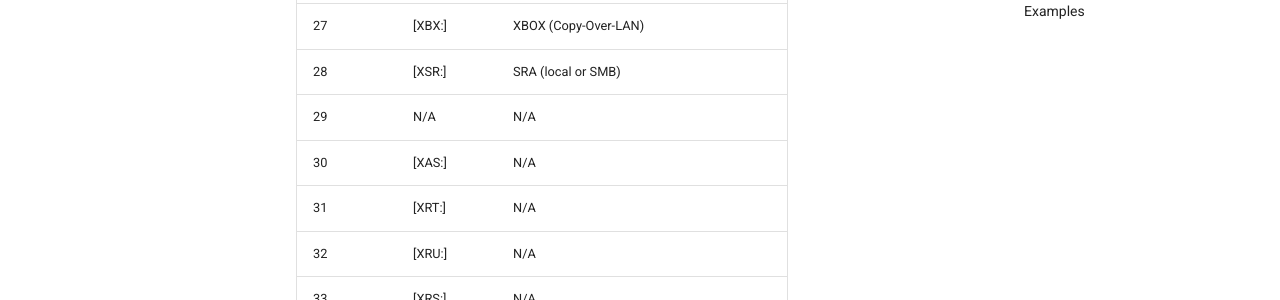
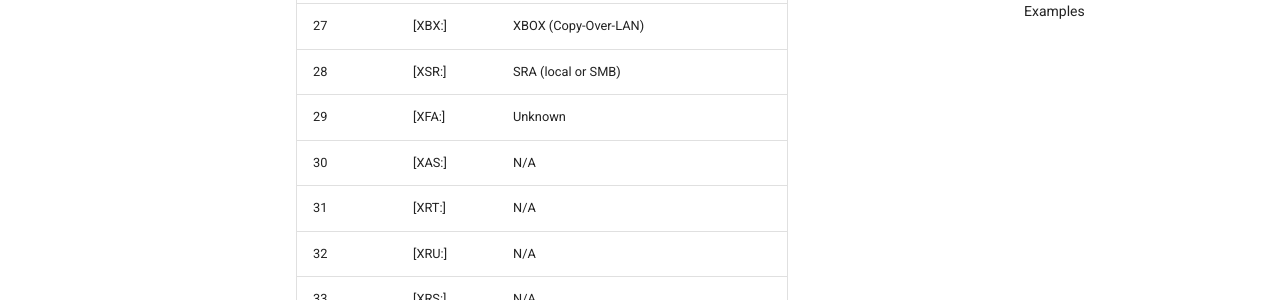
Before and after one commit to xboxoneresearch/wiki, an MkDocs documentation site: the page built from docs/xcrdutil.md, in a window 1280 px wide and 900 px high, scrolled down 1717 px. Shown: the part 151-451 px from the top of the window. Built offline with MkDocs 1.6.1 and Material for MkDocs 9.7.7, drawn with Linux system fonts in a browser that asks for light colours.

Commit message:
Add name to XCRD ID 29

```diff
--- a/docs/xcrdutil.md
+++ b/docs/xcrdutil.md
@@ -42,7 +42,7 @@ XCRDutil allows specifying remote paths, in HostOS, via two notations:
 |26      |[XE7:]     | USB External Storage
 |27      |[XBX:]     | XBOX (Copy-Over-LAN)
 |28      |[XSR:]     | SRA (local or SMB)
-|29      |N/A        | N/A
+|29      |[XFA:]     | Unknown
 |30      |[XAS:]     | N/A
 |31      |[XRT:]     | N/A
 |32      |[XRU:]     | N/A
```
